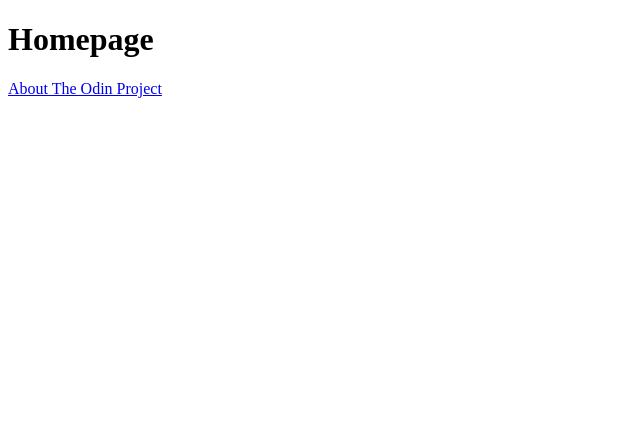
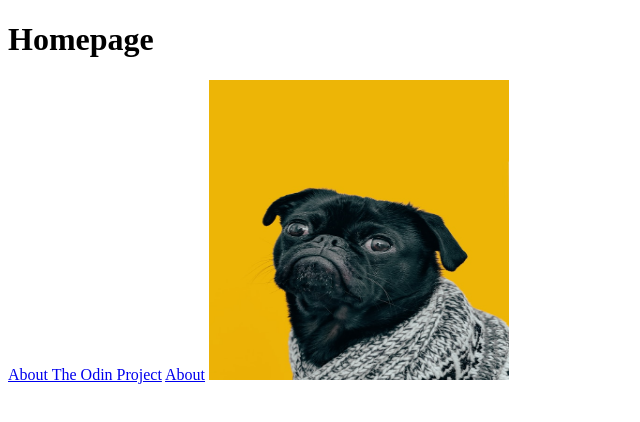
Before and after one commit to MalwareTech-oss/git_test, a plain HTML site: page odin-links-and-images/index.html in a window 1280 px wide. Shown: the whole page, without its empty margins (0-640 px from the left). Drawn offline with Linux system fonts and the light colour scheme.

Commit message:
all demo files

```diff
--- a/odin-links-and-images/index.html
+++ b/odin-links-and-images/index.html
@@ -8,6 +8,9 @@
 <body>
     <h1>Homepage</h1>
     <a href="https://www.theodinproject.com/about" target="_blank" rel="noopener noreferrer" >About The Odin Project</a>
+    <a href="pages/about.html" target="_blank" >About</a>
+
+    <img src="images/dog.jpg" alt="The Odin Project Logo" height="300" width="300">
 
 </body>
 </html>
```
Also changed, not shown: odin-links-and-images/pages/about.html (renamed from odin-links-and-images/about.html, +1 -0 lines), odin-links-and-images/images/dog.jpg (added).
